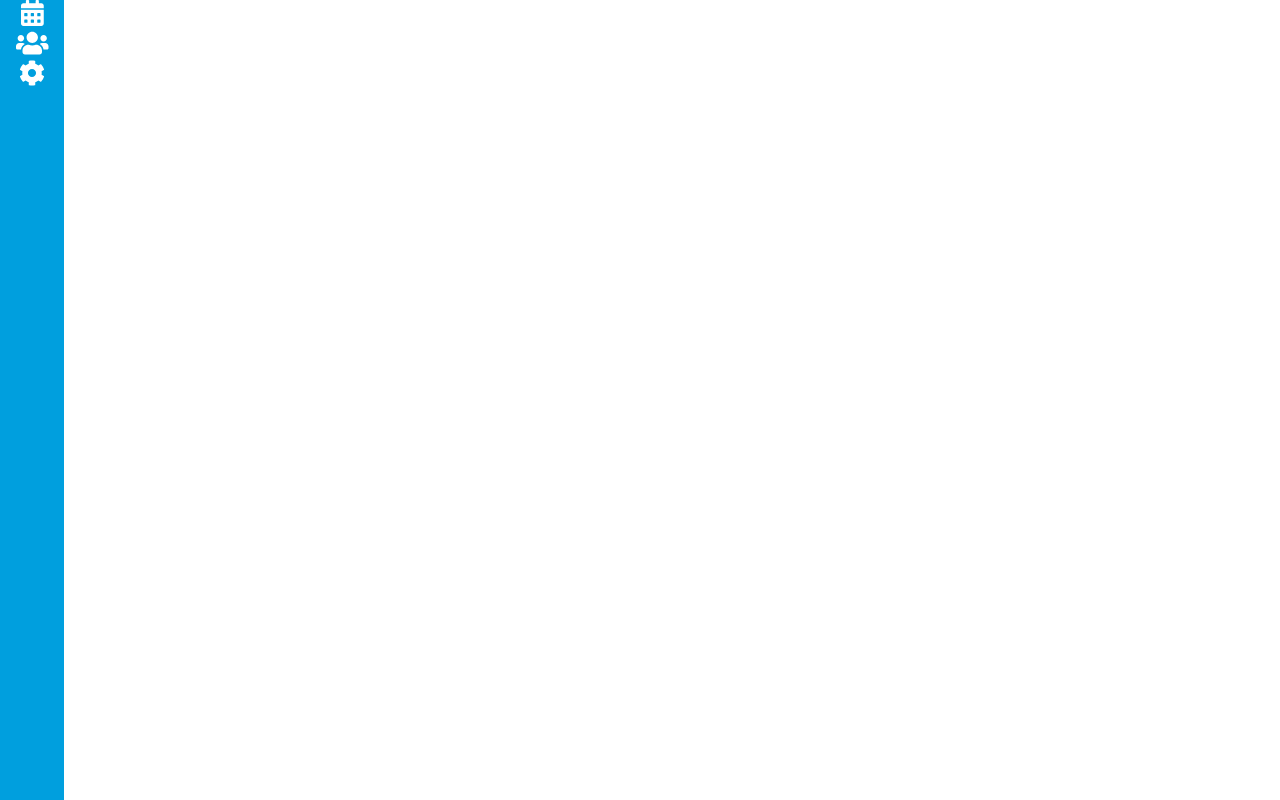
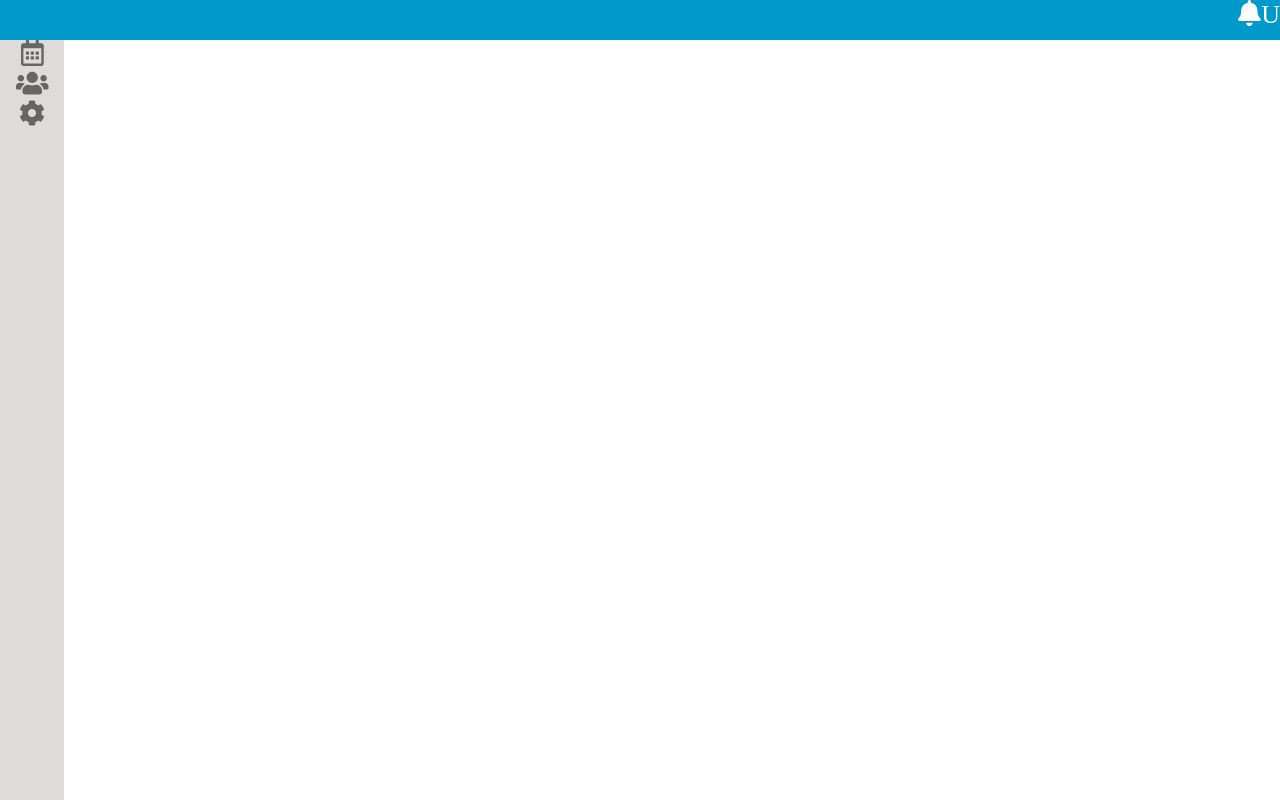
Before and after one commit to Blandzzz/vittal-prime, a React (Create React App) app: page /schedule in a window 1280 px wide. Built offline with nearby package versions, Linux system fonts and the light colour scheme.

Commit message:
Added header, changed favicon

```diff
--- a/public/index.html
+++ b/public/index.html
@@ -2,7 +2,7 @@
 <html lang="en">
   <head>
     <meta charset="utf-8" />
-    <link rel="icon" href="%PUBLIC_URL%/favicon.png" />
+    <link rel="icon" href="%PUBLIC_URL%/favicon.ico" />
     <meta name="viewport" content="width=device-width, initial-scale=1" />
     <meta name="theme-color" content="#000000" />
     <meta
--- a/src/App.css
+++ b/src/App.css
@@ -1,42 +1,52 @@
-body {
-  width: 100%;
-  height: 100%;
+.App {
+  font-size: calc(10px + 2vmin);
 }
 
-.App {
-  text-align: center;
+.App-container {
   display: flex;
-  flex-direction: row;
-}
-
-.App-logo {
-  height: 40vmin;
-  pointer-events: none;
 }
 
 .App-nav {
-  background-color: #009fde;
-  width: 5%;
+  background-color:#e0dbdb;
   min-width: 5vw;
-  min-height: 100vh;
-  align-items: center;
-  justify-content: center;
-  font-size: calc(10px + 2vmin);
+  min-height: 95vh;
+  text-align: center;
   color: white;
 }
 
-.App-body {
-  min-width: 95vw;
-  min-height: 100vh;
+.App-nav > ul > li > a {
+  color: #666;
+}
+
+.App-pages {
+  max-width: 95vw;
+  max-height: 95vh;
+}
+
+.App-header {
+  background-color:#0099cc;
+  min-width: 100vw;
+  min-height: 5vh;
+}
+
+.App-user-panel {
+  float: right;
+}
+
+.App-user-panel > li {
+  float: left;
+}
+
+.App-user-panel > li > a {
+  color: #ffffff;
 }
 
 ul {
-  list-style:none;
-  padding:0;
-  margin:0;
+  list-style: none;
+  padding: 0;
+  margin: 0;
 }
 
 ul > li > a {
   text-decoration: none;
-  color: #ffffff
 }
--- a/src/App.js
+++ b/src/App.js
@@ -8,16 +8,31 @@ import './App.css';
 function App (props) {
   return (
     <div className="App">
-        <Router>
+      <div className="App-header">
+        <ul className="App-user-panel">
+          <li>
+            <a href="/#">
+              <i className="fas fa-bell"></i>
+            </a>
+          </li>
+          <li>
+            <a href="/#">
+              <span className="App-user-icon">U</span>
+            </a>
+          </li>
+        </ul>
+      </div>
+
+      <div className="App-container">
         <div className="App-nav">
-            <nav>
           <ul>
-                <li><a href="/schedule"><i className="fas fa-calendar-alt"></i></a></li>
+            <li><a href="/schedule"><i className="far fa-calendar-alt"></i></a></li>
             <li><a href="/users"><i className="fa fa-users"></i></a></li>
             <li><a href="/options"><i className="fas fa-cog"></i></a></li>
           </ul>
-            </nav>
         </div>
+        <div className="App-pages">
+          <Router>
             <Route path='/' exact>
               <Redirect to="/schedule"></Redirect>
             </Route>
@@ -25,6 +40,8 @@ function App (props) {
             <Route path='/users/new' exact render={() => <NewUser></NewUser>}></Route>
           </Router>
         </div>
+      </div>
+    </div>
   );
 }
 
```
Also changed, not shown: 1 other file (tests, documents, lock files or other folders). Lines whose indentation alone changed are shown as unchanged.
